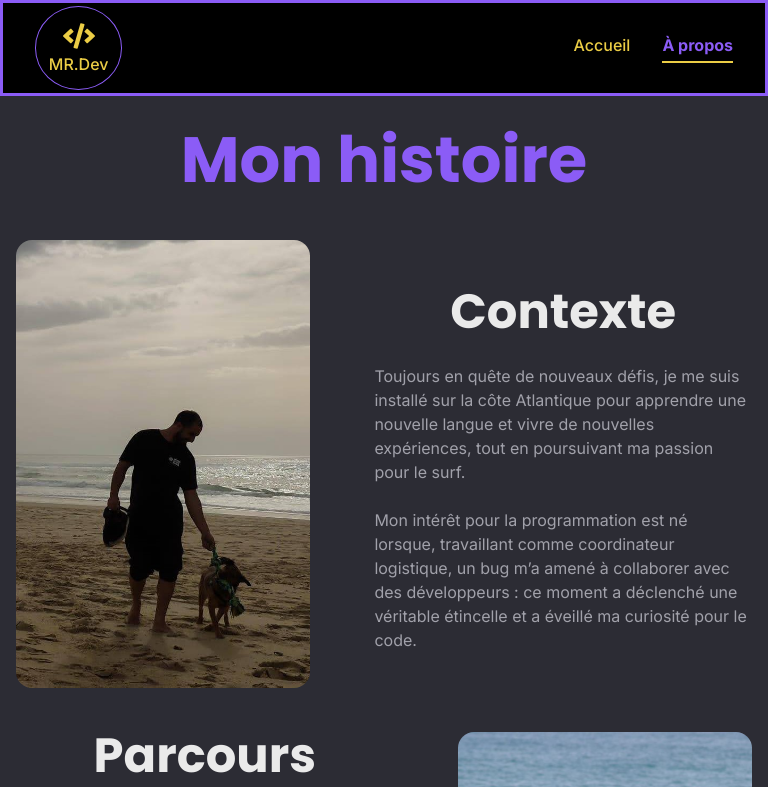
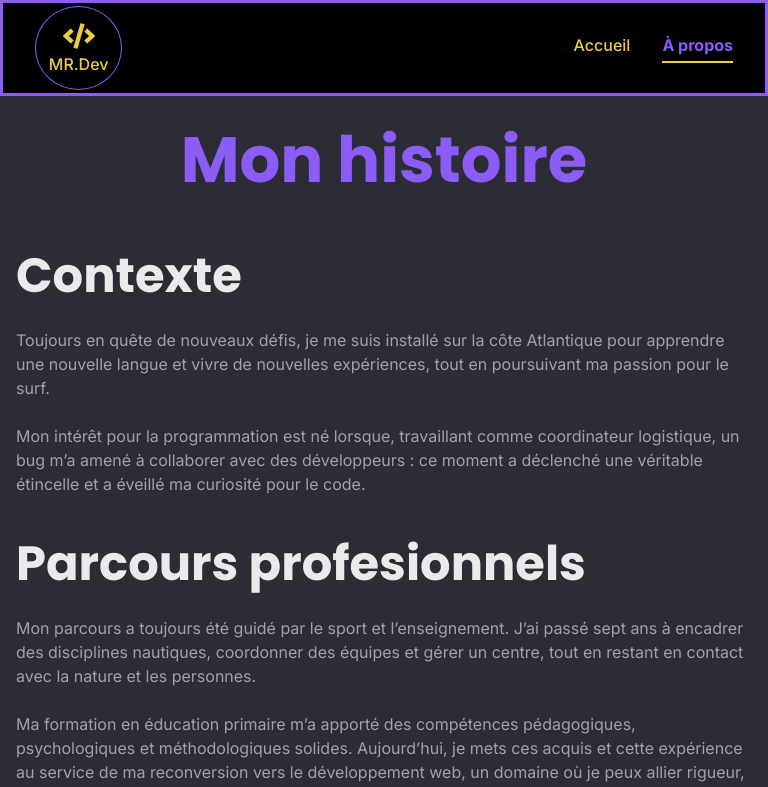
Before and after one commit to AbelMRuso/Portfolio, a React (Vite) app: page /about in a window 768 px wide. Shown: the top 787 px of the page. Built offline with nearby package versions, Linux system fonts and the light colour scheme; no server answers; a web font is replaced by a local one.

Commit message:
Ajustement des breakpoints des media queries

```diff
--- a/src/assets/components/about-block/AboutBlock.module.scss
+++ b/src/assets/components/about-block/AboutBlock.module.scss
@@ -24,7 +24,7 @@
     flex-direction: row-reverse;
 }
 
-@media (max-width: 767px) {
+@media (max-width: 768px) {
     .contenair {
         flex-direction: column-reverse;
         align-items: center;
--- a/src/assets/components/about-section/AboutSection.module.scss
+++ b/src/assets/components/about-section/AboutSection.module.scss
@@ -13,7 +13,7 @@
     margin-bottom: 1em;
 }
 
-@media (max-width: 767px) {
+@media (max-width: 768px) {
     .contenair {
         padding: 1em;
         gap: 2em;
@@ -21,6 +21,10 @@
 
     .contenair h1 {
         margin-bottom: 0;
+    }
+
+    .contenair h2 {
+        text-align: start;
     }
 }
 
--- a/src/assets/components/contactForm/ContactForm.module.scss
+++ b/src/assets/components/contactForm/ContactForm.module.scss
@@ -19,7 +19,7 @@
     margin-top: 1em;
 }
 
-@media (max-width: 767px) {
+@media (max-width: 768px) {
     .button {
         display: flex;
         justify-content: center;
@@ -29,3 +29,13 @@
         text-align: center;
     }
 }
+
+@media (min-width: 768px) and (max-width: 1023px) {
+    .contenair h3 {
+        text-align: start;
+    }
+    .button {
+        display: flex;
+        justify-content: start;
+    }
+}
--- a/src/assets/components/footer/Footer.module.scss
+++ b/src/assets/components/footer/Footer.module.scss
@@ -18,7 +18,7 @@
     width: 20%;
 }
 
-@media (max-width: 767px) {
+@media (max-width: 768px) {
     .footerContenair {
         flex-direction: column;
         align-items: center;
@@ -29,6 +29,7 @@
 @media (min-width: 768px) and (max-width: 1023px) {
     .footerContenair {
         gap: 2em;
+        flex-direction: row;
     }
 
     .liensContenair {
--- a/src/assets/components/hero/Hero.module.scss
+++ b/src/assets/components/hero/Hero.module.scss
@@ -27,7 +27,7 @@ h1 {
     font-size: 2.2em;
 }
 
-@media (max-width: 767px) {
+@media (max-width: 768px) {
     .contenair {
         flex-direction: column;
         align-items: center;
--- a/src/assets/components/stackSection/StackSection.module.scss
+++ b/src/assets/components/stackSection/StackSection.module.scss
@@ -20,7 +20,7 @@
     gap: 2em;
 }
 
-@media (max-width: 767px) {
+@media (max-width: 768px) {
     .sectionContenair {
         margin: 0;
         padding: 1em;
--- a/src/index.css
+++ b/src/index.css
@@ -101,7 +101,7 @@ html {
 
 /* Media querrys */
 
-@media (max-width: 767px) {
+@media (max-width: 768px) {
     body {
         max-width: 100%; /* ocupa todo el ancho */
         margin: 0; /* elimina márgenes */
```
